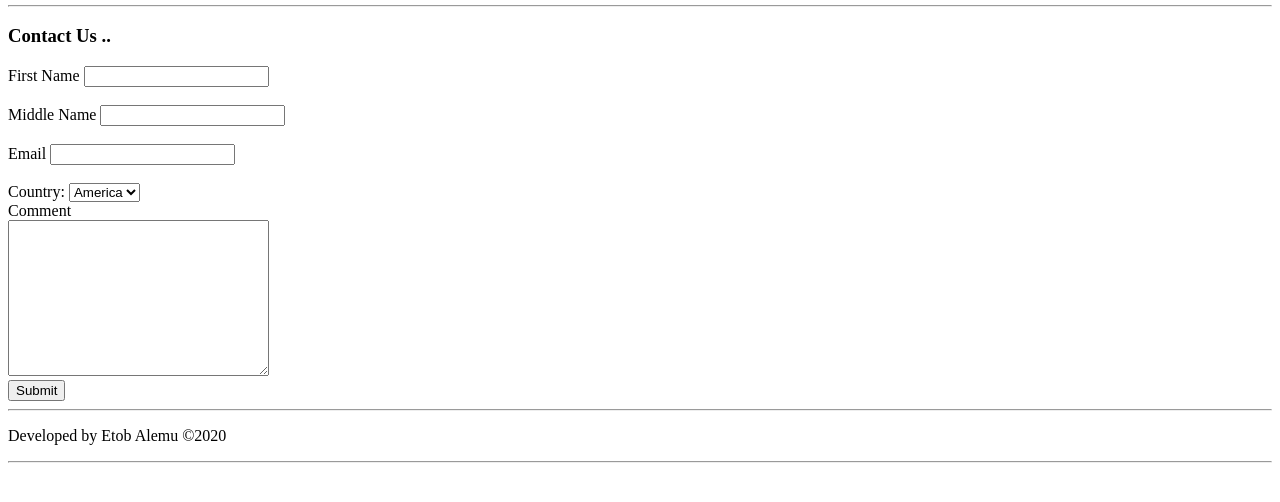
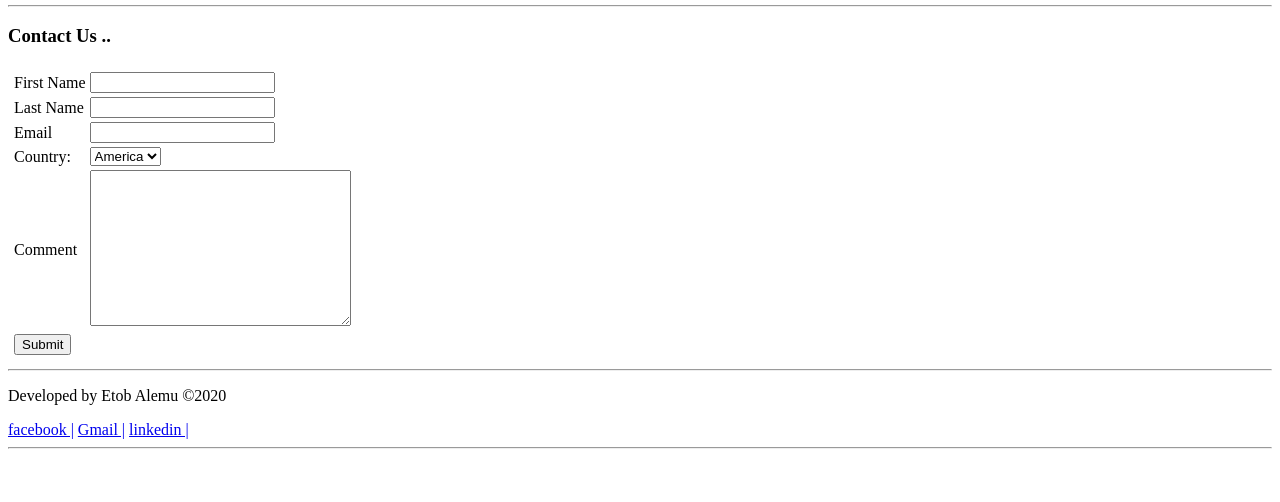
Before and after one commit to eban12/MyCv-html-app, a plain HTML site: page contact.html in a window 1280 px wide. Shown: the part 210-712 px from the top of the page. Drawn offline with Linux system fonts and the light colour scheme.

Commit message:
I put the form elements in table (exercise quesion 2 done)

```diff
--- a/contact.html
+++ b/contact.html
@@ -4,6 +4,7 @@
 <head>
     <meta charset="UTF-8">
     <meta name="viewport" content="width=device-width, initial-scale=1.0">
+    <link rel="icon" href="./Assets/images/icon.png">
     <title>Eyob Alemu</title>
 </head>
 
@@ -24,27 +25,72 @@
     <hr>
 
     <h3>Contact Us ..</h3>
+    <table>
+        <tr>
+            <td>
                 <form>
+                    <table>
+                        <tr>
+                            <td>
                                 <label for="fName">First Name</label>
-        <input type="text" name="fName" id="fName"><br><br>
-        <label for="sName">Middle Name</label>
-        <input type="text" name="sName" id="sName"><br><br>
+                            </td>
+                            <td>
+                                <input type="text" name="fName" id="fName">
+                            </td>
+                        </tr>
+                        <tr>
+                            <td>
+                                <label for="lName">Last Name</label>
+                            </td>
+                            <td>
+                                <input type="text" name="lName" id="fName">
+                            </td>
+                        </tr>
+                        <tr>
+                            <td>
                                 <label for="email">Email</label>
-        <input type="email" name="email" id="email"><br><br>
+                            </td>
+                            <td>
+                                <input type="email" name="email" id="email">
+                            </td>
+                        </tr>
+                        <tr>
+                            <td>
                                 <label for="">Country:</label>
+                            </td>
+                            <td>
                                 <select name="Country" id="">
                                     <option value="am">America</option>
                                     <option value="af">Africa</option>
                                     <option value="eu">Europe</option>
-        </select><br>
+                                </select>
+                            </td>
+                        </tr>
+                        <tr>
+                            <td>
                                 <label for="comment">Comment</label><br>
+                            </td>
+                            <td>
                                 <textarea name="coomment" id="" cols="30" rows="10"></textarea><br>
+                            </td>
+                        </tr>
+
+                        <tr>
+                            <td>
                                 <input type="submit" value="Submit" id="">
-
+                            </td>
+                        </tr>
+                    </table>
                 </form>
+            </td>
+        </tr>
+    </table>
 
     <hr>
     <p>Developed by Etob Alemu &copy;2020</p>
+    <a href="#" target="_blank">facebook |</a>
+    <a href="#" target="_blank">Gmail |</a>
+    <a href="#" target="_blank">linkedin |</a>
     <hr>
 </body>
 
```
Lines whose indentation alone changed are shown as unchanged.
